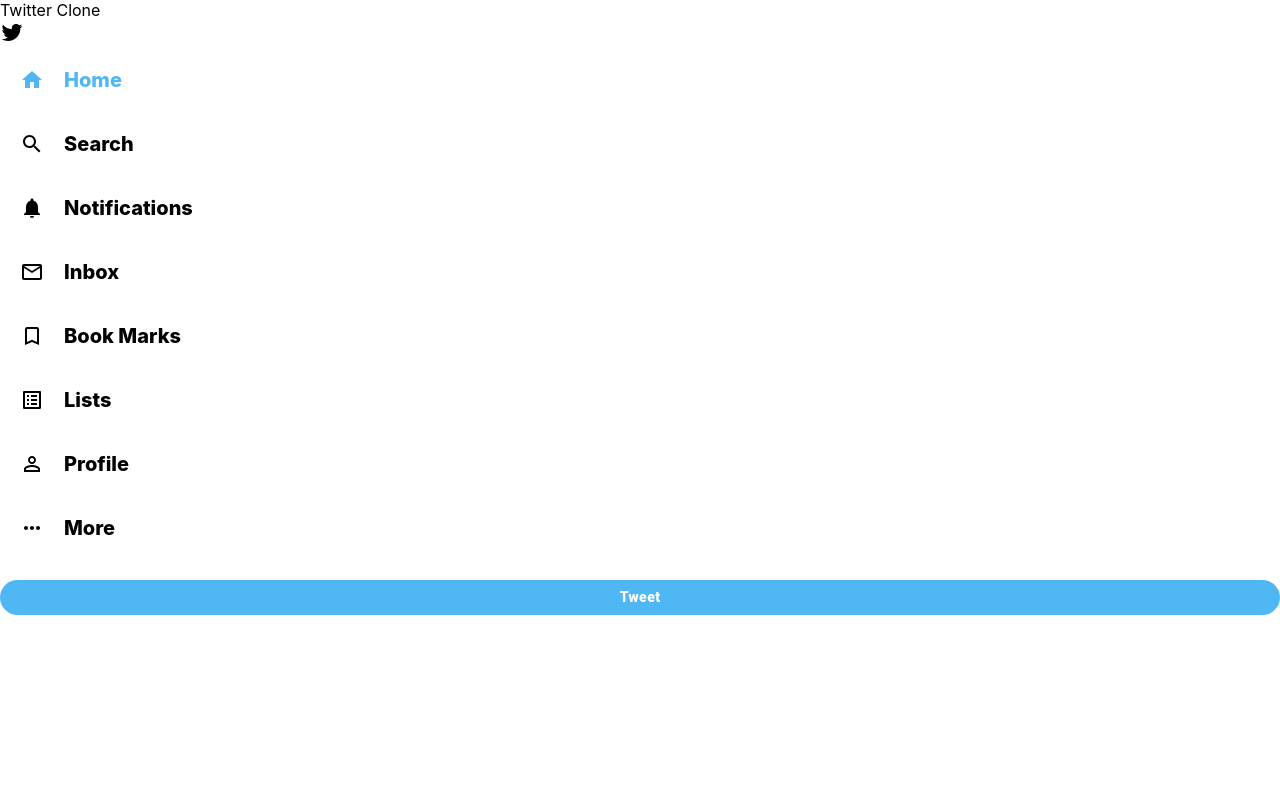
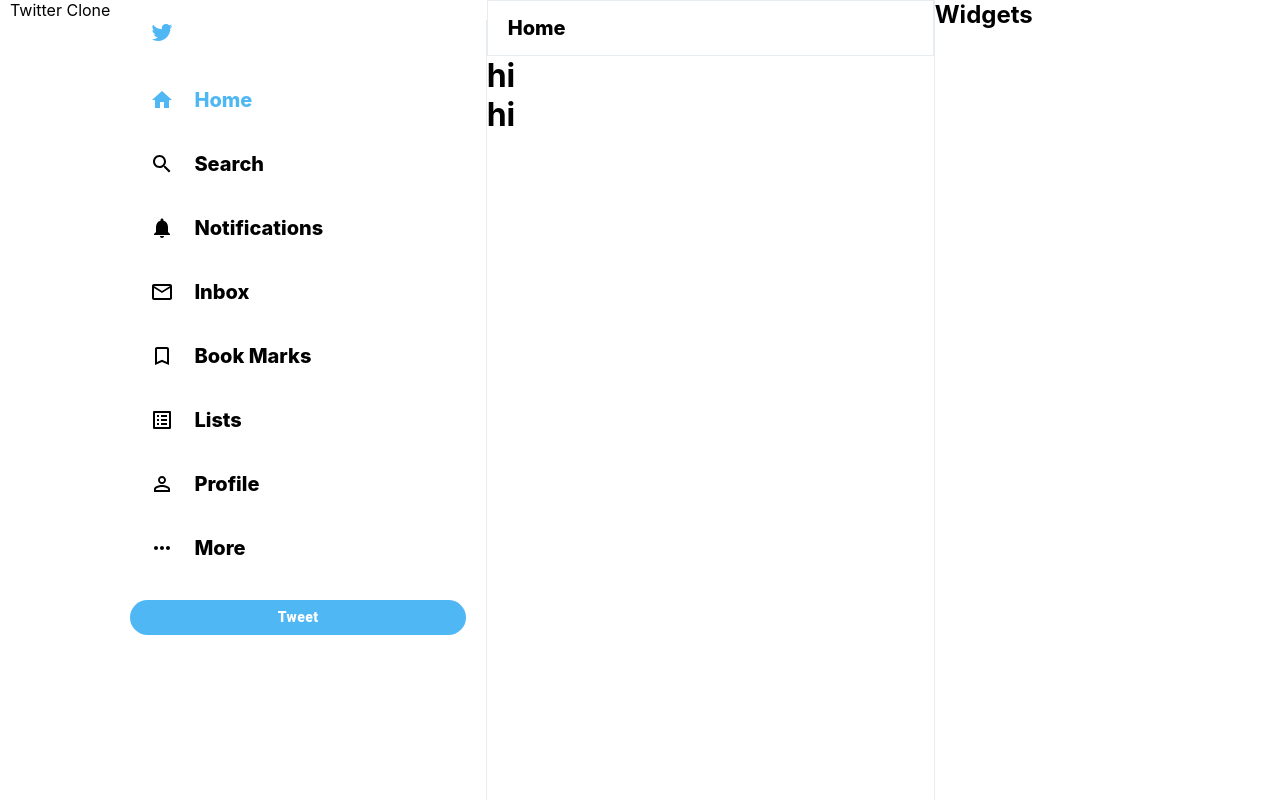
Before and after one commit to muhammedMoussa/rc-twitter-clone, a React (Create React App) app: page / in a window 1280 px wide. Built offline with nearby package versions, Linux system fonts and the light colour scheme.

Commit message:
ui: config flexbox

```diff
--- a/src/App.css
+++ b/src/App.css
@@ -6,3 +6,12 @@
   --primary: #50b7f5;
   --bg: #e6ecf0
 }
+
+.App {
+  display: flex;
+  height: 100vh;
+  max-width: 1300px;
+  margin-left: auto;
+  margin-right: auto;
+  padding: 0 10px;
+}
--- a/src/App.js
+++ b/src/App.js
@@ -2,6 +2,8 @@
 
 import './App.css';
 import Sidebar from './components/Sidebar/Sidebar';
+import Feed from './components/Feed/Feed';
+import Widgets from './components/Widgets/Widgets';
 
 function App() {
   return (
@@ -9,10 +11,12 @@
       Twitter Clone
       { /* SIDEBAR */ }
       <Sidebar/>
+
       { /* FEED */ }
+      <Feed/>
 
       { /* WIDETS */ }
-
+      <Widgets/>
     </div>
   );
 }
--- /dev/null
+++ b/src/components/Feed/Feed.css
@@ -0,0 +1,24 @@
+.feed {
+    flex: 0.4;
+    border-right: 1px solid var(--bg);
+    /* min-width: fit-content; */
+    overflow-y: scroll;
+}
+
+.feed::-webkit-scrollbar {
+    display: none;
+}
+
+.feed_header {
+    position: sticky;
+    top: 0;
+    background-color: white;
+    z-index: 100;
+    border: 1px solid var(--bg);
+    padding: 15px 20px;
+}
+
+.feed_header > h2 {
+    font-size: 20px;
+    font-weight: 800;
+}
--- /dev/null
+++ b/src/components/Feed/Feed.js
@@ -0,0 +1,16 @@
+import React from 'react'
+import './Feed.css'
+
+function Feed() {
+    return (
+        <div className="feed">
+            <div className="feed_header">
+                <h2>Home</h2>
+            </div>
+            <h1>hi</h1>
+            <h1>hi</h1>
+        </div>
+    )
+}
+
+export default Feed
--- a/src/components/Sidebar/Sidebar.css
+++ b/src/components/Sidebar/Sidebar.css
@@ -1,3 +1,19 @@
+.sidebar {
+    border-right: 1px solid var(--bg);
+    flex: 0.3;
+    min-width: 250px;
+    margin-top: 20px;
+    padding-left: 20px;
+    padding-right: 20px;
+}
+
+.sidebar__twitterIcon {
+    color: var(--primary);
+    font-size: 30px;
+    margin-left: 20px;
+    margin-bottom: 20px;
+}
+
 .sidebar__tweet {
     background-color: var(--primary) !important;
     border: none !important;
--- a/src/components/Sidebar/Sidebar.js
+++ b/src/components/Sidebar/Sidebar.js
@@ -15,9 +15,9 @@
 
 function Sidebar() {
     return (
-        <div>
+        <div className="sidebar">
            {/* Twitter Icon*/}
-            <TwitterIcon/>
+            <TwitterIcon className="sidebar__twitterIcon"/>
 
            {/* OPTIONS */}
            <SidebarOption active Icon={HomeIcon} text="Home" />
--- /dev/null
+++ b/src/components/Widgets/Widgets.css
@@ -0,0 +1,3 @@
+.widgets {
+    flex: 0.3;
+}
--- /dev/null
+++ b/src/components/Widgets/Widgets.js
@@ -0,0 +1,12 @@
+import React from 'react'
+import './Widgets.css'
+
+function Widgets() {
+    return (
+        <div className="widgets">
+            <h2>Widgets</h2>
+        </div>
+    )
+}
+
+export default Widgets
```
